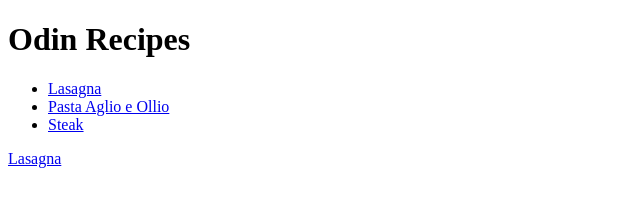
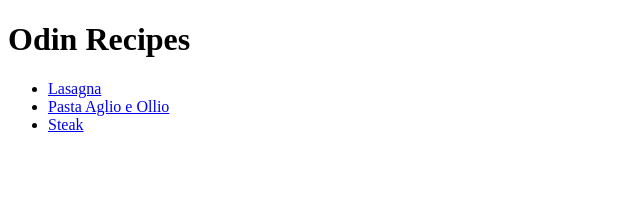
Before and after one commit to steafan27/odin_recipes, a plain HTML site: page index.html in a window 1280 px wide. Shown: the full height of the page, 0-640 px from the left. Drawn offline with Linux system fonts and the light colour scheme.

Commit message:
Remove the stray lasagna link at the bottom of the homepage

```diff
--- a/index.html
+++ b/index.html
@@ -12,6 +12,5 @@
         <li><a href="/recipes/pasta_aglio_e_ollio.html">Pasta Aglio e Ollio</a></li>
         <li><a href="/recipes/steak.html">Steak</a></li>
     </ul>
-    <a href="/recipes/lasagna.html">Lasagna</a>
 </body>
 </html>
```
